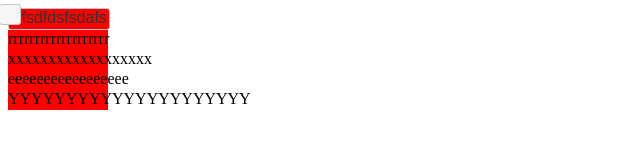
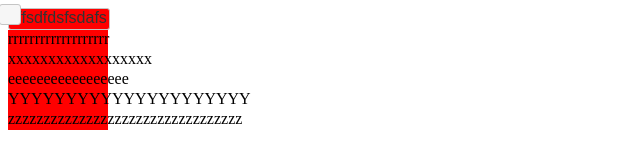
Before and after one commit to plusmail/TomcatEx05, a plain HTML site: page WebContent/Exe01/ch06.html in a window 1280 px wide. Shown: the whole page, without its empty margins (0-640 px from the left). Drawn offline with nearby package versions, Linux system fonts and the light colour scheme.

Commit message:
Update ch06.html

```diff
--- a/WebContent/Exe01/ch06.html
+++ b/WebContent/Exe01/ch06.html
@@ -28,6 +28,6 @@
 <div id="slider">xxxxxxxxxxxxxxxxxx</div>
 <div id="slider">eeeeeeeeeeeeeeeee</div>
 <div id="slider">YYYYYYYYYYYYYYYYYYYYY</div>
-
+ <div id="slider">zzzzzzzzzzzzzzzzzzzzzzzzzzzzzzzzz</div>
 </body>
 </html>
```
